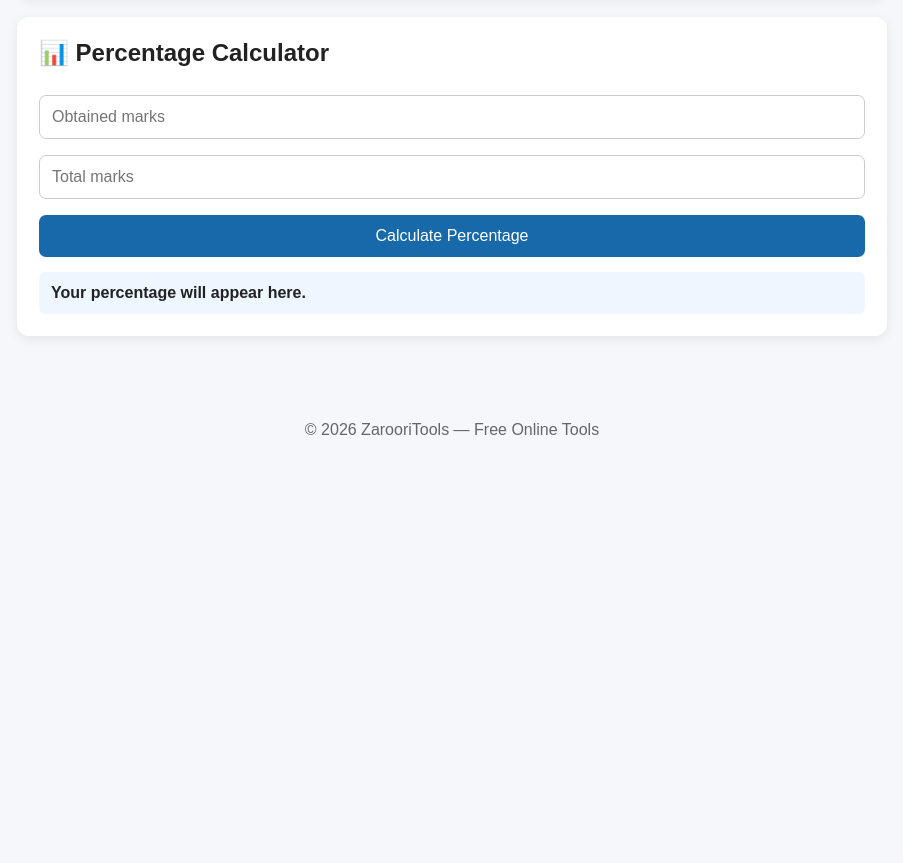
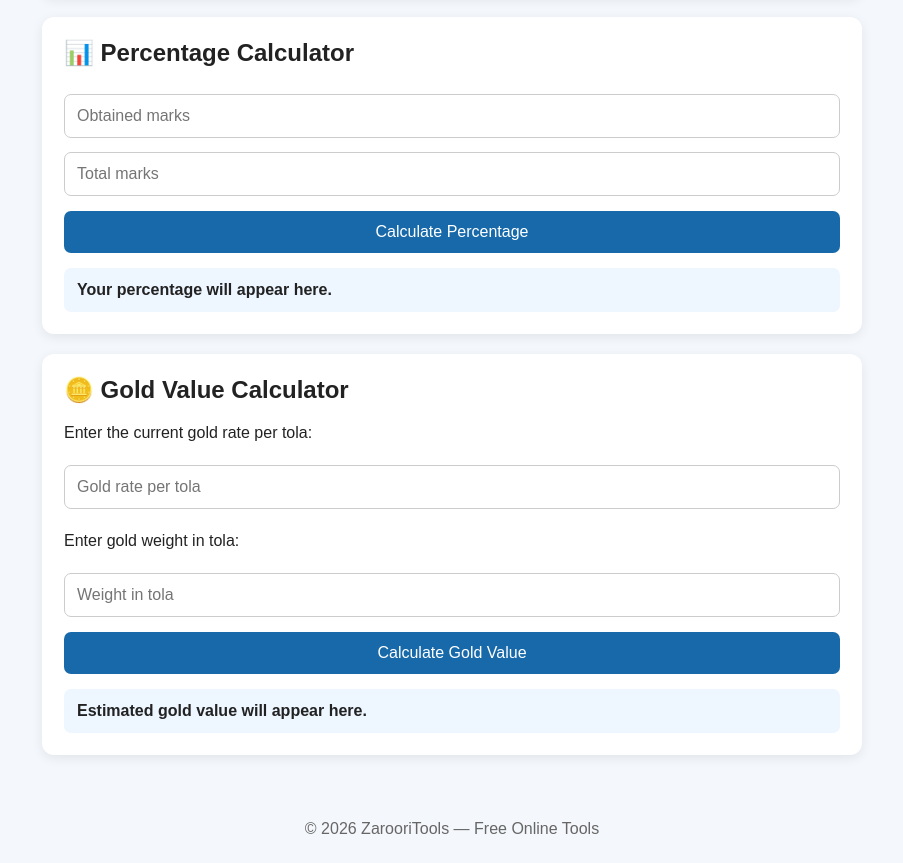
Before and after one commit to n92930170-ux/zarooritools, a plain HTML site: page index.html in a window 1280 px wide. Shown: the part 447-1310 px from the top of the page, without its empty margins (188-1091 px from the left). Before the commit the page ends 911 px from the top, so only its background shows below. Drawn offline with Linux system fonts and the light colour scheme.

Commit message:
Update index.html

```diff
--- a/index.html
+++ b/index.html
@@ -3,7 +3,10 @@
 <head>
 <meta charset="UTF-8">
 <meta name="viewport" content="width=device-width, initial-scale=1.0">
+
 <title>ZarooriTools - Free Online Tools</title>
+
+<meta name="description" content="Free online calculators including age, percentage and gold value calculators.">
 
 <style>
 * {
@@ -13,7 +16,7 @@
 body {
     margin: 0;
     font-family: Arial, sans-serif;
-    background: #f5f7fb;
+    background: #f4f7fb;
     color: #222;
 }
 
@@ -21,7 +24,7 @@ header {
     background: #1769aa;
     color: white;
     text-align: center;
-    padding: 30px 15px;
+    padding: 32px 15px;
 }
 
 header h1 {
@@ -31,19 +34,18 @@ header h1 {
 
 header p {
     margin: 10px 0 0;
-    font-size: 16px;
 }
 
 .container {
-    max-width: 900px;
-    margin: 25px auto;
-    padding: 15px;
+    max-width: 850px;
+    margin: auto;
+    padding: 20px 15px;
 }
 
 .tool {
     background: white;
+    margin-bottom: 20px;
     padding: 22px;
-    margin-bottom: 20px;
     border-radius: 12px;
     box-shadow: 0 3px 12px rgba(0,0,0,0.08);
 }
@@ -55,7 +57,7 @@ header p {
 input {
     width: 100%;
     padding: 12px;
-    margin: 8px 0;
+    margin: 7px 0;
     border: 1px solid #ccc;
     border-radius: 7px;
     font-size: 16px;
@@ -70,16 +72,15 @@ button {
     border: none;
     border-radius: 7px;
     font-size: 16px;
-    cursor: pointer;
 }
 
-button:hover {
-    background: #0d4f82;
+button:active {
+    transform: scale(0.99);
 }
 
 .result {
     margin-top: 15px;
-    padding: 12px;
+    padding: 13px;
     background: #eef6ff;
     border-radius: 7px;
     font-weight: bold;
@@ -102,10 +103,13 @@ footer {
 
 <div class="container">
 
+<!-- AGE CALCULATOR -->
+
 <div class="tool">
+
 <h2>🎂 Age Calculator</h2>
 
-        <label>Enter your date of birth:</label>
+<p>Enter your date of birth:</p>
 
 <input type="date" id="dob">
 
@@ -114,40 +118,85 @@ footer {
 <div class="result" id="ageResult">
 Your age will appear here.
 </div>
+
 </div>
 
+
+<!-- PERCENTAGE CALCULATOR -->
+
 <div class="tool">
+
 <h2>📊 Percentage Calculator</h2>
 
 <input type="number" id="obtained" placeholder="Obtained marks">
 
 <input type="number" id="total" placeholder="Total marks">
 
-        <button onclick="calculatePercentage()">Calculate Percentage</button>
+<button onclick="calculatePercentage()">
+Calculate Percentage
+</button>
 
 <div class="result" id="percentageResult">
 Your percentage will appear here.
 </div>
+
+</div>
+
+
+<!-- GOLD CALCULATOR -->
+
+<div class="tool">
+
+<h2>🪙 Gold Value Calculator</h2>
+
+<p>Enter the current gold rate per tola:</p>
+
+<input
+type="number"
+id="goldRate"
+placeholder="Gold rate per tola">
+
+<p>Enter gold weight in tola:</p>
+
+<input
+type="number"
+id="goldWeight"
+placeholder="Weight in tola"
+step="0.001">
+
+<button onclick="calculateGold()">
+Calculate Gold Value
+</button>
+
+<div class="result" id="goldResult">
+Estimated gold value will appear here.
 </div>
 
 </div>
+
+</div>
+
 
 <footer>
 © 2026 ZarooriTools — Free Online Tools
 </footer>
 
+
 <script>
+
+/* AGE CALCULATOR */
 
 function calculateAge() {
 
-    const dob = new Date(document.getElementById("dob").value);
+    const dobInput = document.getElementById("dob").value;
 
-    if (!document.getElementById("dob").value) {
+    if (!dobInput) {
         document.getElementById("ageResult").innerHTML =
         "Please select your date of birth.";
         return;
     }
 
+    const dob = new Date(dobInput);
     const today = new Date();
 
     let years = today.getFullYear() - dob.getFullYear();
@@ -156,6 +205,7 @@ function calculateAge() {
 
     if (days < 0) {
         months--;
+
         days += new Date(
             today.getFullYear(),
             today.getMonth(),
@@ -169,31 +219,72 @@ function calculateAge() {
     }
 
     document.getElementById("ageResult").innerHTML =
-        "Your age is " + years + " years, " +
+    "Your age is " +
+    years + " years, " +
     months + " months and " +
     days + " days.";
 }
 
+
+/* PERCENTAGE CALCULATOR */
+
 function calculatePercentage() {
 
-    const obtained = parseFloat(
-        document.getElementById("obtained").value
-    );
+    const obtained =
+    parseFloat(document.getElementById("obtained").value);
 
-    const total = parseFloat(
-        document.getElementById("total").value
-    );
+    const total =
+    parseFloat(document.getElementById("total").value);
 
-    if (!obtained || !total || total <= 0) {
+    if (
+        isNaN(obtained) ||
+        isNaN(total) ||
+        total <= 0 ||
+        obtained < 0
+    ) {
         document.getElementById("percentageResult").innerHTML =
         "Please enter valid marks.";
         return;
     }
 
-    const percentage = (obtained / total) * 100;
+    const percentage =
+    (obtained / total) * 100;
 
     document.getElementById("percentageResult").innerHTML =
-        "Percentage: " + percentage.toFixed(2) + "%";
+    "Percentage: " +
+    percentage.toFixed(2) +
+    "%";
+}
+
+
+/* GOLD CALCULATOR */
+
+function calculateGold() {
+
+    const rate =
+    parseFloat(document.getElementById("goldRate").value);
+
+    const weight =
+    parseFloat(document.getElementById("goldWeight").value);
+
+    if (
+        isNaN(rate) ||
+        isNaN(weight) ||
+        rate <= 0 ||
+        weight <= 0
+    ) {
+        document.getElementById("goldResult").innerHTML =
+        "Please enter a valid gold rate and weight.";
+        return;
+    }
+
+    const value = rate * weight;
+
+    document.getElementById("goldResult").innerHTML =
+    "Estimated Gold Value: Rs. " +
+    value.toLocaleString("en-PK", {
+        maximumFractionDigits: 2
+    });
 }
 
 </script>
```
Lines whose indentation alone changed are shown as unchanged.
